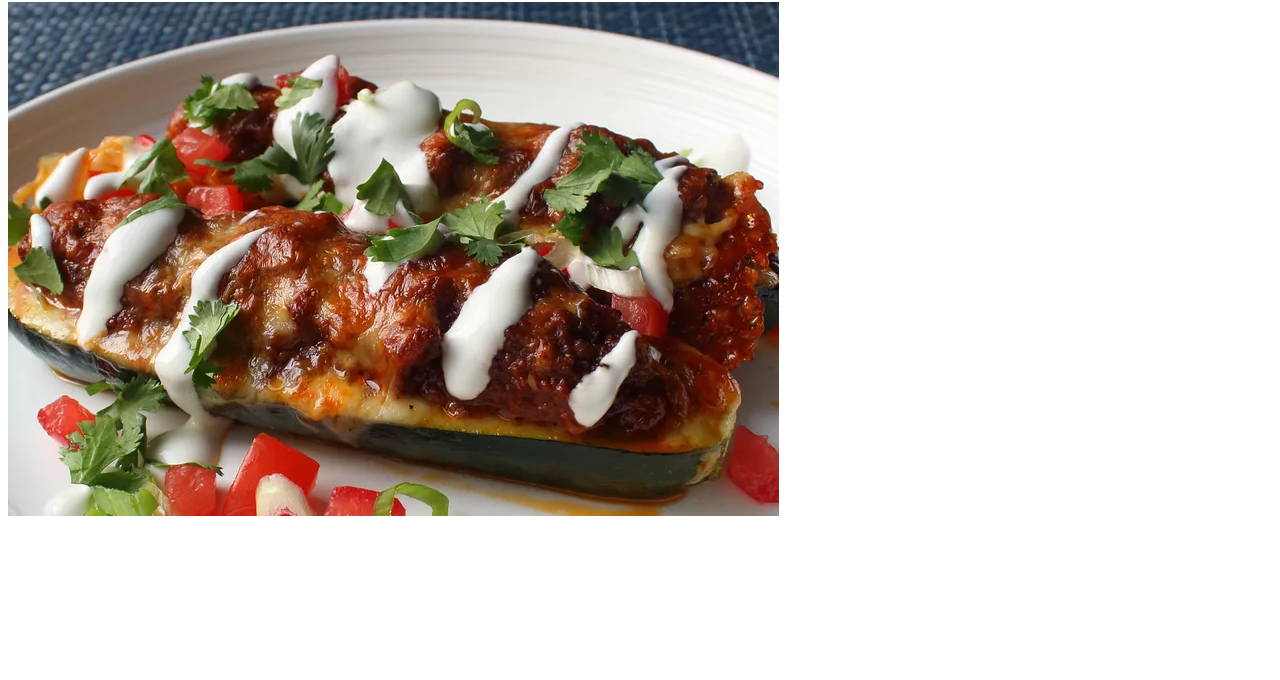
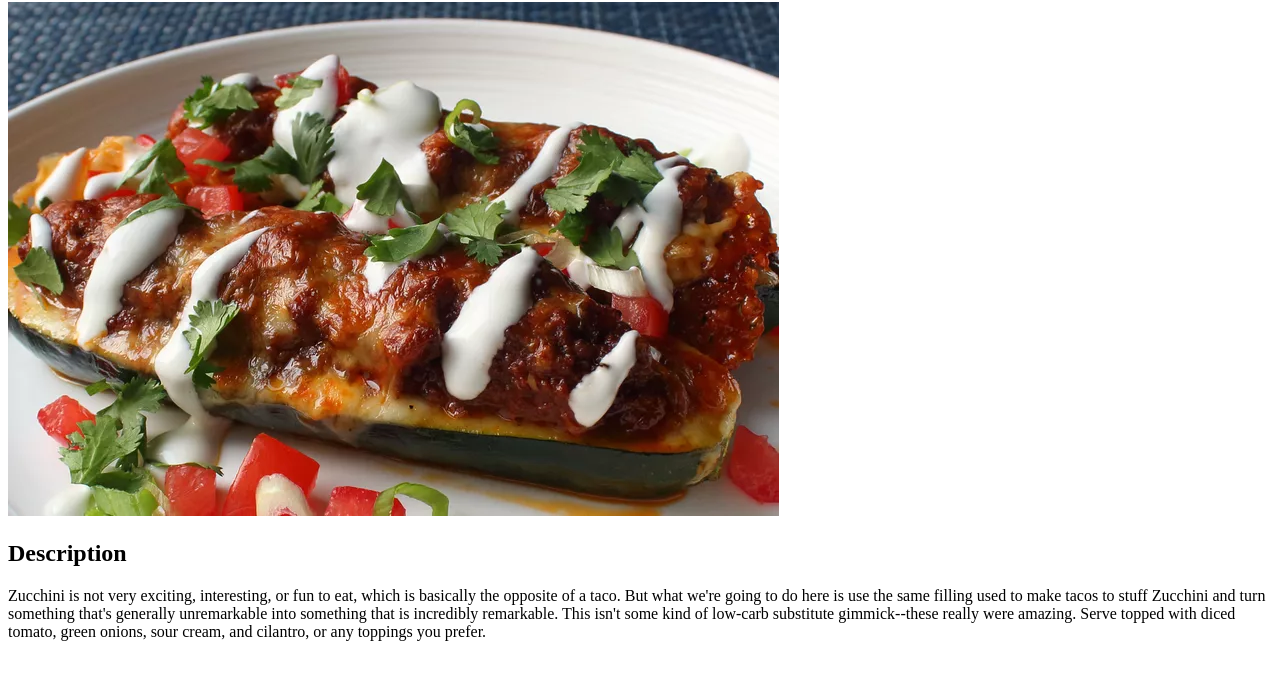
Before and after one commit to daydreamingprince/odin-recipes-old, a plain HTML site: page recipes/zucchini-boats.html in a window 1280 px wide. Shown: the part 78-758 px from the top of the page. Drawn offline with Linux system fonts and the light colour scheme.

Commit message:
Add description for zucchini-boats.html

```diff
--- a/recipes/zucchini-boats.html
+++ b/recipes/zucchini-boats.html
@@ -9,5 +9,8 @@
 <body>
     <h1>Zucchini Boats</h1>
     <img src="../images/zucchini-boats.webp" alt="An image of two tasty zucchini boats" />
+
+    <h2>Description</h2>
+    <p>Zucchini is not very exciting, interesting, or fun to eat, which is basically the opposite of a taco. But what we're going to do here is use the same filling used to make tacos to stuff Zucchini and turn something that's generally unremarkable into something that is incredibly remarkable. This isn't some kind of low-carb substitute gimmick--these really were amazing. Serve topped with diced tomato, green onions, sour cream, and cilantro, or any toppings you prefer.</p>
 </body>
 </html>
```
